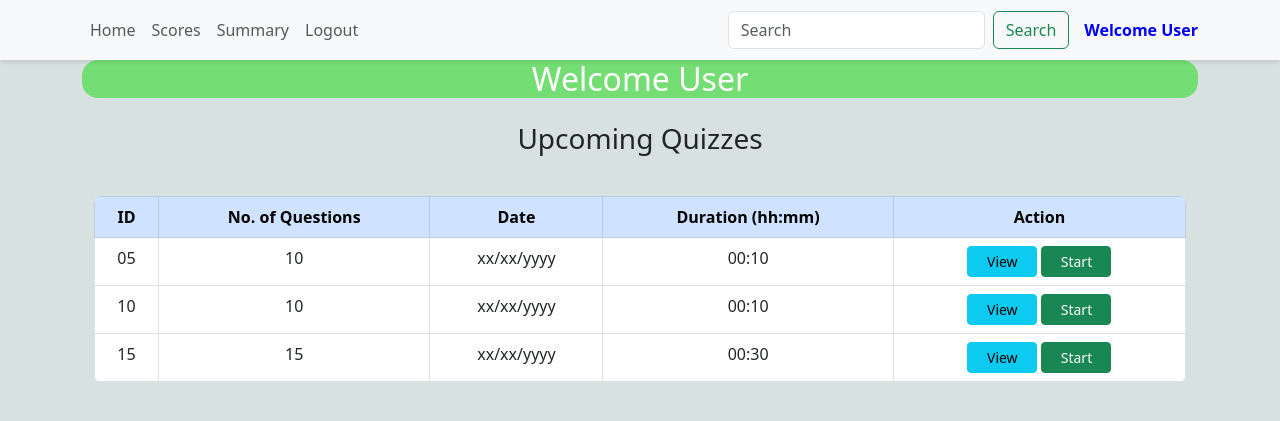
After one commit to 23f3001252/quiz-master-v1, a Flask app: page /user in a window 1280 px wide. The commit adds this page. Shown: the top 421 px of the page. Run offline with Flask 3, Linux system fonts and the light colour scheme.

Commit message:
Create user dashboard and layout for this

```diff
--- a/app.py
+++ b/app.py
@@ -49,6 +49,17 @@ def add_question():
 def add_quiz():
     return render_template("/admin/add_quiz.html")
 
+@app.route("/admin/quiz_management/summary")
+def quiz_summary():
+    return render_template("/admin/admin_summary.html")
+
+#### User activities.
+@app.route("/user")
+def user_dash():
+    return render_template("/user/user_dash.html")
+
+
+
 
 if __name__ == "__main__":
     app.run(debug=True)
--- a/static/add_sub.css
+++ b/static/add_sub.css
@@ -19,7 +19,7 @@ body{
     width: 30rem;
     margin-top: 3rem;
     border-radius: 2rem;
-    background-color: rgb(224, 228, 232);
+    background-color: rgb(220, 225, 230);
 
 }
 
--- a/static/register.css
+++ b/static/register.css
@@ -1,6 +1,10 @@
 * {
     margin: 0;
     padding: 0;
+}
+
+body {
+    background-color: rgb(197, 211, 206);
 }
 .display-1{
     margin-top: 0px;
@@ -15,7 +19,7 @@
     margin-top: 5vh;
     justify-items: center;
     text-align: justify;
-    background-color: rgb(223, 227, 231);
+    background-color: silver;
 
 }
 
--- /dev/null
+++ b/static/user_dash.css
@@ -0,0 +1,39 @@
+body {
+    background-color: #f8f9fa;
+}
+
+.navbar {
+    background-color: #9fc9b7;
+    padding: 10px;
+    box-shadow: 0px 2px 5px rgba(0, 0, 0, 0.1);
+}
+
+.navbar-brand {
+    font-weight: bold;
+}
+
+.welcome-text {
+    margin-left: 15px;
+    font-weight: bold;
+    color: blue;
+}
+
+h3 {
+    margin-bottom: 20px;
+}
+h2 {
+    text-align: center;
+    color: white;
+    background-color: rgb(116, 222, 116);
+    border-radius: 1rem;
+}
+.table {
+    background-color: #fff;
+    border-radius: 8px;
+    overflow: hidden;
+    margin-top: 2rem;
+}
+
+.btn-sm {
+    width: 70px;
+}
--- /dev/null
+++ b/templates/user/layout2.html
@@ -0,0 +1,32 @@
+<!DOCTYPE html>
+<html lang="en">
+
+<head>
+    <meta charset="UTF-8">
+    <meta name="viewport" content="width=device-width, initial-scale=1.0">
+    <title>
+        {% block title %}
+        User Dashboard
+        {% endblock %}
+    </title>
+    <link rel="stylesheet" href="https://cdn.jsdelivr.net/npm/bootstrap@5.3.0/dist/css/bootstrap.min.css">
+    <link rel="stylesheet" href="/static/user_dash.css">
+    {% block style %}
+    {% endblock %}
+
+</head>
+
+<body style="background-color: rgb(215, 225, 224);">
+    {% include "/user/navbar2.html" %}
+
+    <div class="container">
+        {% block content %}
+        {% endblock %}
+    </div>
+
+    <script src="https://cdn.jsdelivr.net/npm/bootstrap@5.3.3/dist/js/bootstrap.bundle.min.js"
+        integrity="sha384-YvpcrYf0tY3lHB60NNkmXc5s9fDVZLESaAA55NDzOxhy9GkcIdslK1eN7N6jIeHz"
+        crossorigin="anonymous"></script>
+</body>
+
+</html>
--- /dev/null
+++ b/templates/user/navbar2.html
@@ -0,0 +1,18 @@
+<nav class="navbar navbar-expand-lg navbar-light bg-light">
+    <div class="container">
+        <!--<a class="navbar-brand" href="#">User Dashboard</a>-->
+        <div class="collapse navbar-collapse">
+            <ul class="navbar-nav me-auto">
+                <li class="nav-item"><a class="nav-link" href="{{ url_for('index') }}">Home</a></li>
+                <li class="nav-item"><a class="nav-link" href="#">Scores</a></li>
+                <li class="nav-item"><a class="nav-link" href="#">Summary</a></li>
+                <li class="nav-item"><a class="nav-link" href="{{ url_for('index') }}">Logout</a></li>
+            </ul>
+            <form class="d-flex">
+                <input class="form-control me-2" type="search" placeholder="Search">
+                <button class="btn btn-outline-success" type="submit">Search</button>
+            </form>
+            <span class="welcome-text">Welcome User</span>
+        </div>
+    </div>
+</nav>
--- /dev/null
+++ b/templates/user/user_dash.html
@@ -0,0 +1,59 @@
+{% extends "/user/layout2.html" %}
+
+
+{% block title %}
+User Dashboard
+{% endblock %}
+
+
+{% block content %}
+<h2>Welcome User</h2>
+<div class="container mt-4">
+    <h3 class="text-center my-2">Upcoming Quizzes</h3>
+    <div class="table-responsive">
+        <table class="table table-bordered text-center">
+            <thead class="table-primary">
+                <tr>
+                    <th>ID</th>
+                    <th>No. of Questions</th>
+                    <th>Date</th>
+                    <th>Duration (hh:mm)</th>
+                    <th>Action</th>
+                </tr>
+            </thead>
+            <tbody>
+                <tr>
+                    <td>05</td>
+                    <td>10</td>
+                    <td>xx/xx/yyyy</td>
+                    <td>00:10</td>
+                    <td>
+                        <button class="btn btn-info btn-sm">View</button>
+                        <button class="btn btn-success btn-sm">Start</button>
+                    </td>
+                </tr>
+                <tr>
+                    <td>10</td>
+                    <td>10</td>
+                    <td>xx/xx/yyyy</td>
+                    <td>00:10</td>
+                    <td>
+                        <button class="btn btn-info btn-sm">View</button>
+                        <button class="btn btn-success btn-sm">Start</button>
+                    </td>
+                </tr>
+                <tr>
+                    <td>15</td>
+                    <td>15</td>
+                    <td>xx/xx/yyyy</td>
+                    <td>00:30</td>
+                    <td>
+                        <button class="btn btn-info btn-sm">View</button>
+                        <button class="btn btn-success btn-sm">Start</button>
+                    </td>
+                </tr>
+            </tbody>
+        </table>
+    </div>
+</div>
+{% endblock %}
```
Also changed, not shown: static/login.css (+6 -1 lines), templates/admin/add_chapter.html (+12 -6 lines), templates/admin/add_subject.html (+9 -6 lines), templates/admin/admin_summary.html (added, +15 -0 lines), templates/index.html (+33 -8 lines), templates/login.html (+11 -8 lines), templates/navbar.html (+6 -3 lines), templates/register.html (+12 -8 lines).
